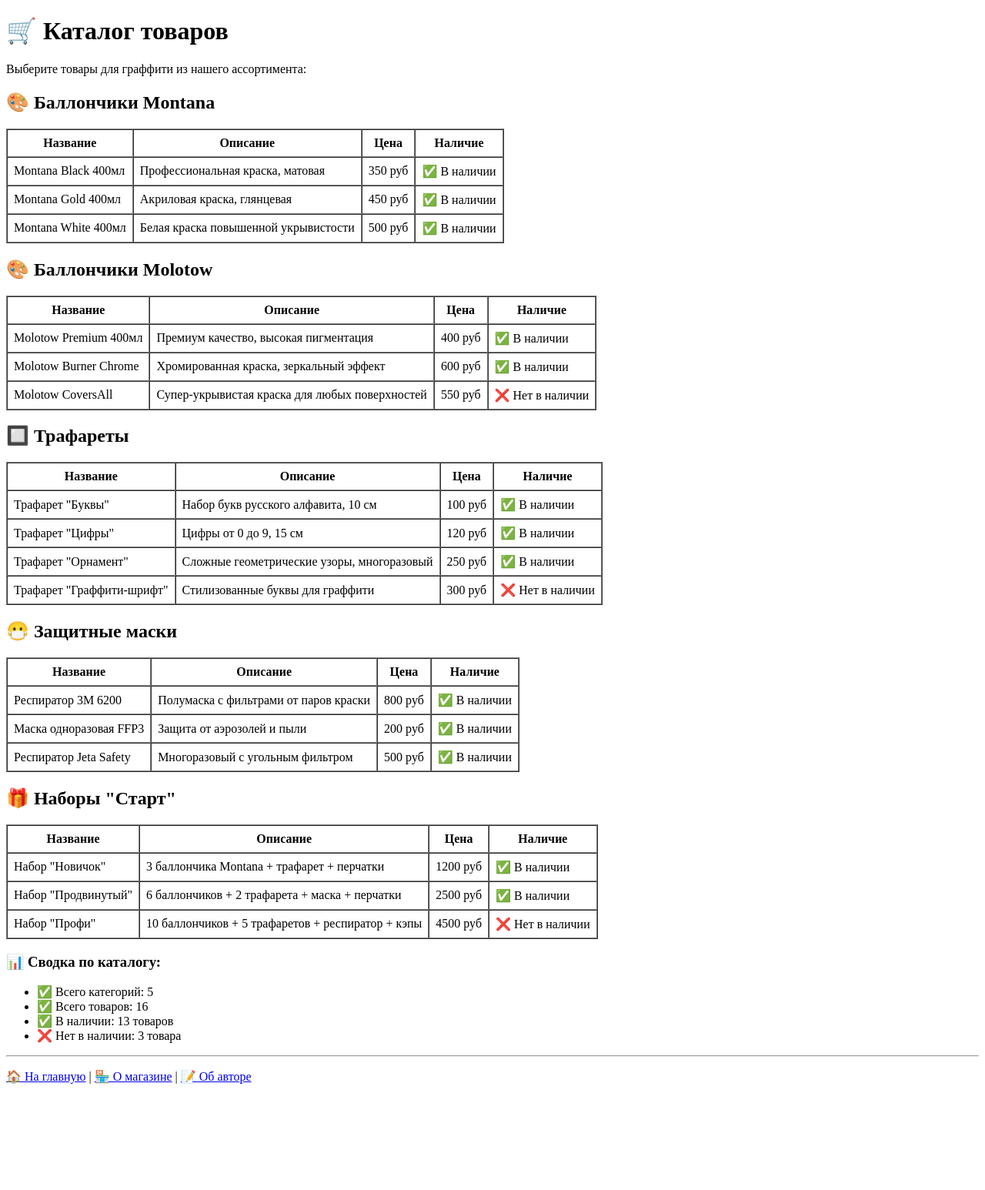
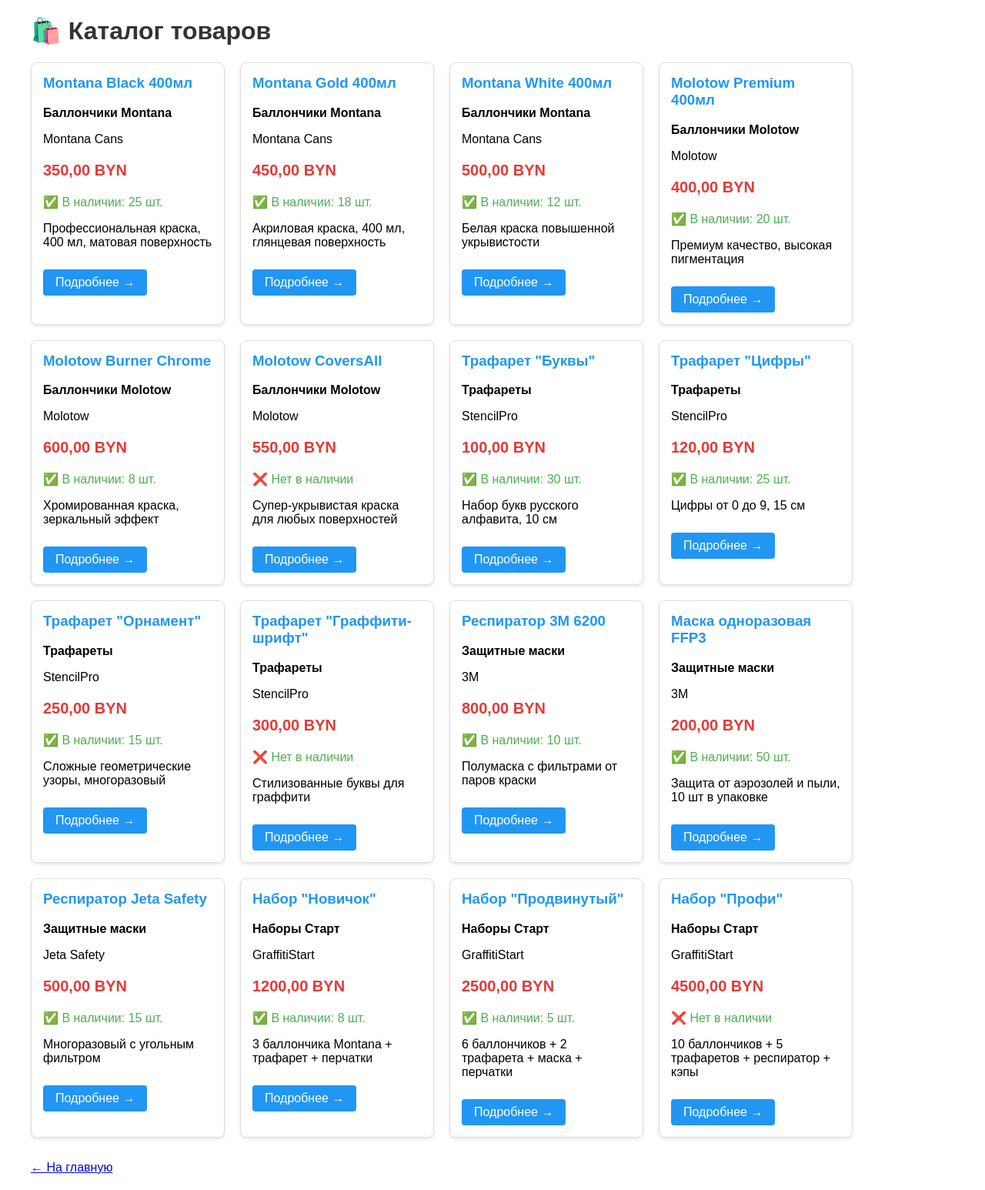
Before and after one commit to RangeLnnn/upo-lr-16.2, a Django app: page /shop/catalog/ in a window 1280 px wide. Shown: the whole page at 77% size. Before the commit the page ends 1408 px from the top, so only its background shows below. Run offline with Django 5.2, Linux system fonts and the light colour scheme; data comes from the database, SQL or seed files in the repository; both versions use the stored data as it was after the commit.

Commit message:
some moments to end laba 18

```diff
--- a/project/shop/templates/catalog.html
+++ b/project/shop/templates/catalog.html
@@ -2,173 +2,82 @@
 <html lang="ru">
 <head>
     <meta charset="UTF-8">
-    <title>Каталог товаров</title>
+    <title>Каталог</title>
+    <style>
+        body {
+            font-family: Arial, sans-serif;
+            max-width: 1200px;
+            margin: 20px auto;
+            padding: 0 15px;
+        }
+        h1 {
+            color: #333;
+        }
+        .catalog {
+            display: flex;
+            flex-wrap: wrap;
+            gap: 20px;
+        }
+        .card {
+            border: 1px solid #ddd;
+            border-radius: 8px;
+            padding: 15px;
+            width: 220px;
+            box-shadow: 0 2px 4px rgba(0,0,0,0.1);
+        }
+        .card h3 {
+            margin-top: 0;
+            color: #2196F3;
+        }
+        .price {
+            font-size: 20px;
+            font-weight: bold;
+            color: #e53935;
+        }
+        .stock {
+            color: #4CAF50;
+        }
+        .btn {
+            display: inline-block;
+            background: #2196F3;
+            color: white;
+            padding: 8px 16px;
+            text-decoration: none;
+            border-radius: 4px;
+            margin-top: 10px;
+        }
+        .btn:hover {
+            background: #0b7dda;
+        }
+    </style>
 </head>
 <body>
-    <h1>🛒 Каталог товаров</h1>
+    <h1>🛍️ Каталог товаров</h1>
 
-    <p>Выберите товары для граффити из нашего ассортимента:</p>
+    <div class="catalog">
+        {% for product in products %}
+            <div class="card">
+                <h3>{{ product.name }}</h3>
+                <p><strong>{{ product.category.name }}</strong></p>
+                <p>{{ product.manufacter.name }}</p>
+                <p class="price">{{ product.price }} BYN</p>
+                <p class="stock">
+                    {% if product.quantity > 0 %}
+                        ✅ В наличии: {{ product.quantity }} шт.
+                    {% else %}
+                        ❌ Нет в наличии
+                    {% endif %}
+                </p>
+                <p>{{ product.description|truncatewords:10 }}</p>
+                <a href="/shop/catalog/{{ product.pk }}/" class="btn">Подробнее →</a>
+            </div>
+        {% empty %}
+            <p>Товаров пока нет</p>
+        {% endfor %}
+    </div>
 
-    <h2>🎨 Баллончики Montana</h2>
-    <table border="1" cellpadding="8" cellspacing="0">
-        <tr>
-            <th>Название</th>
-            <th>Описание</th>
-            <th>Цена</th>
-            <th>Наличие</th>
-        </tr>
-        <tr>
-            <td>Montana Black 400мл</td>
-            <td>Профессиональная краска, матовая</td>
-            <td>350 руб</td>
-            <td>✅ В наличии</td>
-        </tr>
-        <tr>
-            <td>Montana Gold 400мл</td>
-            <td>Акриловая краска, глянцевая</td>
-            <td>450 руб</td>
-            <td>✅ В наличии</td>
-        </tr>
-        <tr>
-            <td>Montana White 400мл</td>
-            <td>Белая краска повышенной укрывистости</td>
-            <td>500 руб</td>
-            <td>✅ В наличии</td>
-        </tr>
-    </table>
-
-    <h2>🎨 Баллончики Molotow</h2>
-    <table border="1" cellpadding="8" cellspacing="0">
-        <tr>
-            <th>Название</th>
-            <th>Описание</th>
-            <th>Цена</th>
-            <th>Наличие</th>
-        </tr>
-        <tr>
-            <td>Molotow Premium 400мл</td>
-            <td>Премиум качество, высокая пигментация</td>
-            <td>400 руб</td>
-            <td>✅ В наличии</td>
-        </tr>
-        <tr>
-            <td>Molotow Burner Chrome</td>
-            <td>Хромированная краска, зеркальный эффект</td>
-            <td>600 руб</td>
-            <td>✅ В наличии</td>
-        </tr>
-        <tr>
-            <td>Molotow CoversAll</td>
-            <td>Супер-укрывистая краска для любых поверхностей</td>
-            <td>550 руб</td>
-            <td>❌ Нет в наличии</td>
-        </tr>
-    </table>
-
-    <h2>🔲 Трафареты</h2>
-    <table border="1" cellpadding="8" cellspacing="0">
-        <tr>
-            <th>Название</th>
-            <th>Описание</th>
-            <th>Цена</th>
-            <th>Наличие</th>
-        </tr>
-        <tr>
-            <td>Трафарет "Буквы"</td>
-            <td>Набор букв русского алфавита, 10 см</td>
-            <td>100 руб</td>
-            <td>✅ В наличии</td>
-        </tr>
-        <tr>
-            <td>Трафарет "Цифры"</td>
-            <td>Цифры от 0 до 9, 15 см</td>
-            <td>120 руб</td>
-            <td>✅ В наличии</td>
-        </tr>
-        <tr>
-            <td>Трафарет "Орнамент"</td>
-            <td>Сложные геометрические узоры, многоразовый</td>
-            <td>250 руб</td>
-            <td>✅ В наличии</td>
-        </tr>
-        <tr>
-            <td>Трафарет "Граффити-шрифт"</td>
-            <td>Стилизованные буквы для граффити</td>
-            <td>300 руб</td>
-            <td>❌ Нет в наличии</td>
-        </tr>
-    </table>
-
-    <h2>😷 Защитные маски</h2>
-    <table border="1" cellpadding="8" cellspacing="0">
-        <tr>
-            <th>Название</th>
-            <th>Описание</th>
-            <th>Цена</th>
-            <th>Наличие</th>
-        </tr>
-        <tr>
-            <td>Респиратор 3M 6200</td>
-            <td>Полумаска с фильтрами от паров краски</td>
-            <td>800 руб</td>
-            <td>✅ В наличии</td>
-        </tr>
-        <tr>
-            <td>Маска одноразовая FFP3</td>
-            <td>Защита от аэрозолей и пыли</td>
-            <td>200 руб</td>
-            <td>✅ В наличии</td>
-        </tr>
-        <tr>
-            <td>Респиратор Jeta Safety</td>
-            <td>Многоразовый с угольным фильтром</td>
-            <td>500 руб</td>
-            <td>✅ В наличии</td>
-        </tr>
-    </table>
-
-    <h2>🎁 Наборы "Старт"</h2>
-    <table border="1" cellpadding="8" cellspacing="0">
-        <tr>
-            <th>Название</th>
-            <th>Описание</th>
-            <th>Цена</th>
-            <th>Наличие</th>
-        </tr>
-        <tr>
-            <td>Набор "Новичок"</td>
-            <td>3 баллончика Montana + трафарет + перчатки</td>
-            <td>1200 руб</td>
-            <td>✅ В наличии</td>
-        </tr>
-        <tr>
-            <td>Набор "Продвинутый"</td>
-            <td>6 баллончиков + 2 трафарета + маска + перчатки</td>
-            <td>2500 руб</td>
-            <td>✅ В наличии</td>
-        </tr>
-        <tr>
-            <td>Набор "Профи"</td>
-            <td>10 баллончиков + 5 трафаретов + респиратор + кэпы</td>
-            <td>4500 руб</td>
-            <td>❌ Нет в наличии</td>
-        </tr>
-    </table>
-
-    <h3>📊 Сводка по каталогу:</h3>
-    <ul>
-        <li>✅ Всего категорий: 5</li>
-        <li>✅ Всего товаров: 16</li>
-        <li>✅ В наличии: 13 товаров</li>
-        <li>❌ Нет в наличии: 3 товара</li>
-    </ul>
-
-    <hr>
-
-    <p>
-        <a href="/shop/">🏠 На главную</a> |
-        <a href="/shop/about/">🏪 О магазине</a> |
-        <a href="/shop/author/">📝 Об авторе</a>
+    <p style="margin-top: 30px;">
+        <a href="/shop/">← На главную</a>
     </p>
 </body>
 </html>
--- a/project/shop/templates/mainpage.html
+++ b/project/shop/templates/mainpage.html
@@ -1,4 +1,4 @@
-!DOCTYPE html>
+<!DOCTYPE html>
 <html lang="ru">
 <head>
     <meta charset="UTF-8">
--- a/project/shop/urls.py
+++ b/project/shop/urls.py
@@ -8,5 +8,7 @@
     path('',views.mainpage),
     path('catalog/',views.catalog),
     path('catalog/<int:pk>/',views.produkt_detail),
+    path('cart',views.cart),
+
 
 ]
--- a/project/shop/views.py
+++ b/project/shop/views.py
@@ -8,47 +8,14 @@
 def mainpage(request):
     return render(request,'mainpage.html')
 def catalog(request):
-    return render(request,'catalog.html')
+    prosucts = Product.objects.all()
+    return render(request,'catalog.html',{'products':prosucts})
 def produkt_detail(request,pk):
     product = Product.objects.get(pk=pk)
-    if product.quantity > 0:
-        stock_status = f"✅ В наличии: {product.quantity} шт."
-    else:
-        stock_status = "❌ Нет в наличии"
-
-
-    html = f"""
-    <!DOCTYPE html>
-    <html lang="ru">
-    <head>
-        <meta charset="UTF-8">
-        <title>{product.name}</title>
-    </head>
-    <body>
-        <h1>{product.name}</h1>
-
-        <table border="1" cellpadding="10">
-            <tr><th>Характеристика</th><th>Значение</th></tr>
-            <tr><td>Категория</td><td>{product.category.name}</td></tr>
-            <tr><td>Производитель</td><td>{product.manufacter.name} ({product.manufacter.country})</td></tr>
-            <tr><td>Описание</td><td>{product.description}</td></tr>
-            <tr><td>Цена</td><td>{product.price} руб.</td></tr>
-            <tr><td>Наличие</td><td>{stock_status}</td></tr>
-        </table>
-
-        <h3>О производителе</h3>
-        <p>{product.manufacter.description}</p>
-
-        <h3>О категории</h3>
-        <p>{product.category.description}</p>
-
-        <hr>
-        <p>
-            <a href="/shop/catalog/">В каталог</a> |
-            <a href="/shop/">На главную</a>
-        </p>
-    </body>
-    </html>
-    """
-    return HttpResponse(html)
+    return render(request,'productdetail.html',{'product':product})
+def cart(request):
+    cart = Cart.objects.filter(user_id=request.user.id).first()
+    if cart:
+        items = CartsElement.objects.filter(cart_id=cart.id)
+    return render(request,'cart.html',{'items':items})
 # Create your views here.
```
Also changed, not shown: project/shop/templates/cart.html (added, +100 -0 lines), project/shop/templates/productdetail.html (+93 -118 lines), project/db.sqlite3.
